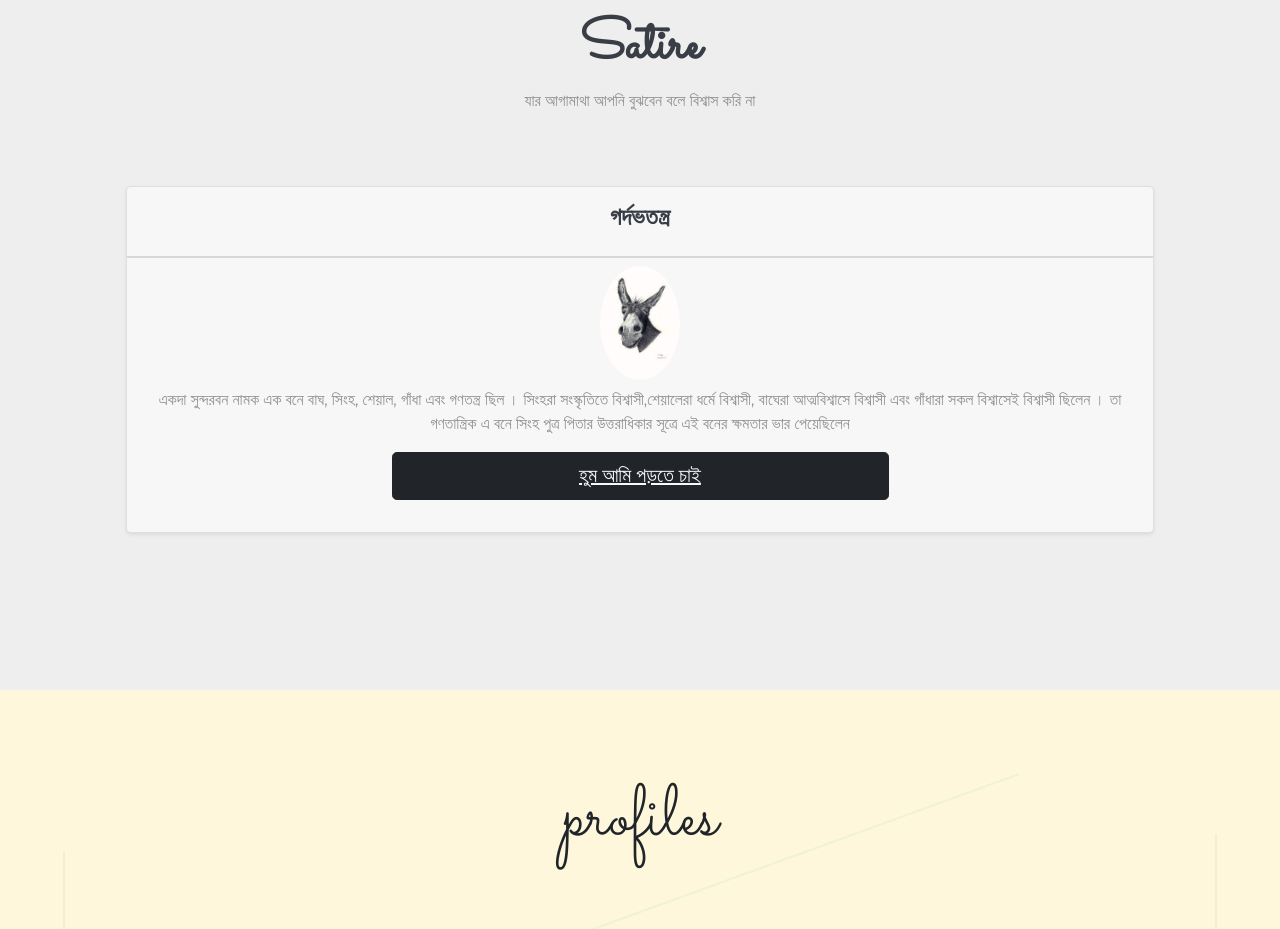
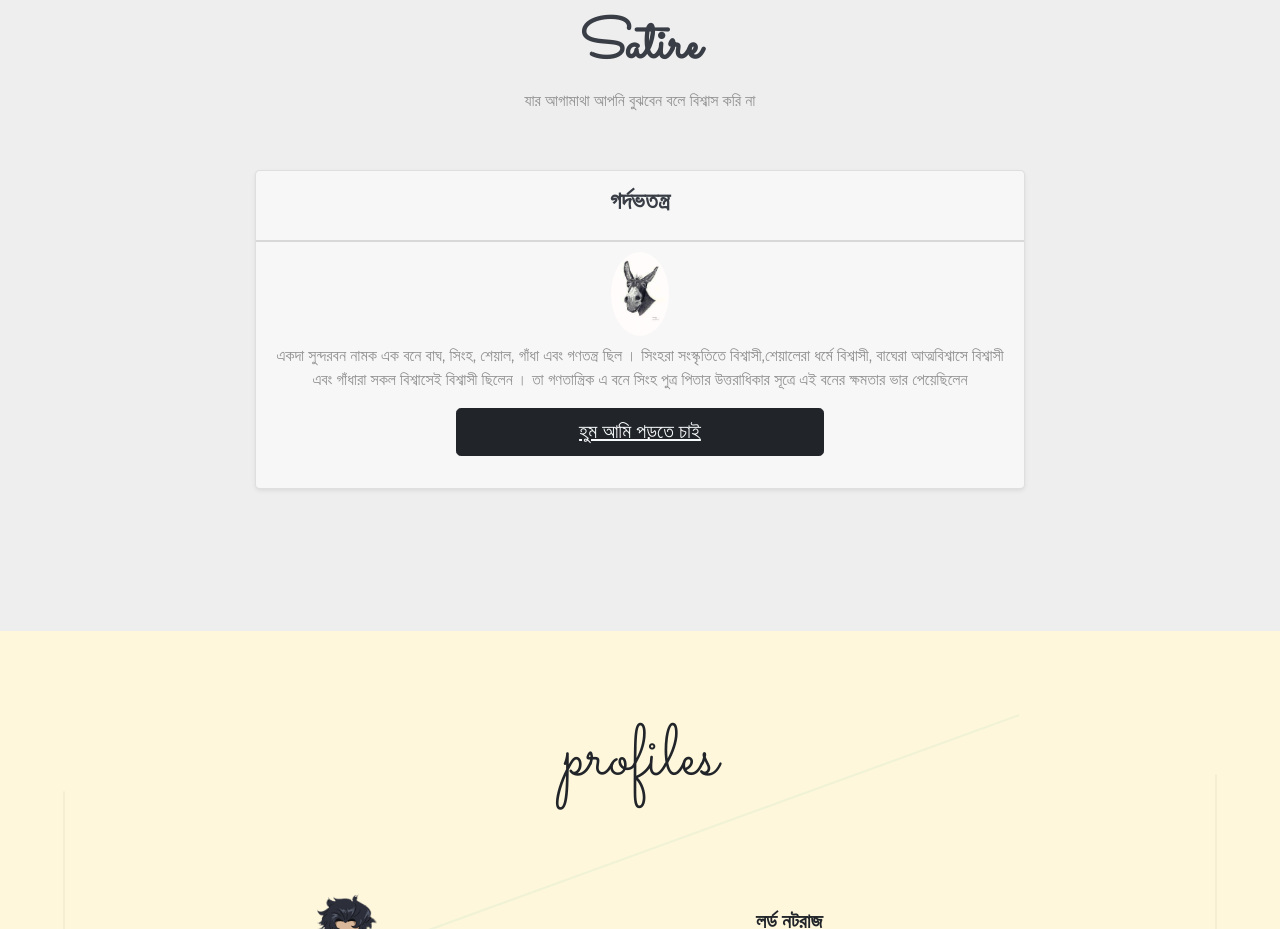
Before and after one commit to nurtaz40/gearlessjoe, a plain HTML site: page index.html in a window 1280 px wide. Shown: the part 2460-3389 px from the top of the page. Drawn offline with nearby package versions, Linux system fonts and the light colour scheme; a web font is replaced by a local one.

Commit message:
Update index.html

```diff
--- a/index.html
+++ b/index.html
@@ -223,9 +223,9 @@
         </div>
       </div> -->
 
-      <div class="col align-self-center  py-12 px-4 container-fluid text-center width: .2rem">
+      <div class="col align-self-center   container-fluid text-center ">
 
-        <div class="card mt-4 mb-4 mx-4 rounded-3 shadow-sm ">
+        <div class="card mt-2 mb-2 mx-2 rounded-3 shadow-sm ">
           <div class="card-header py-3 px-3 ">
             <h3>গর্দভতন্ত্র</h3>
           </div>
```
